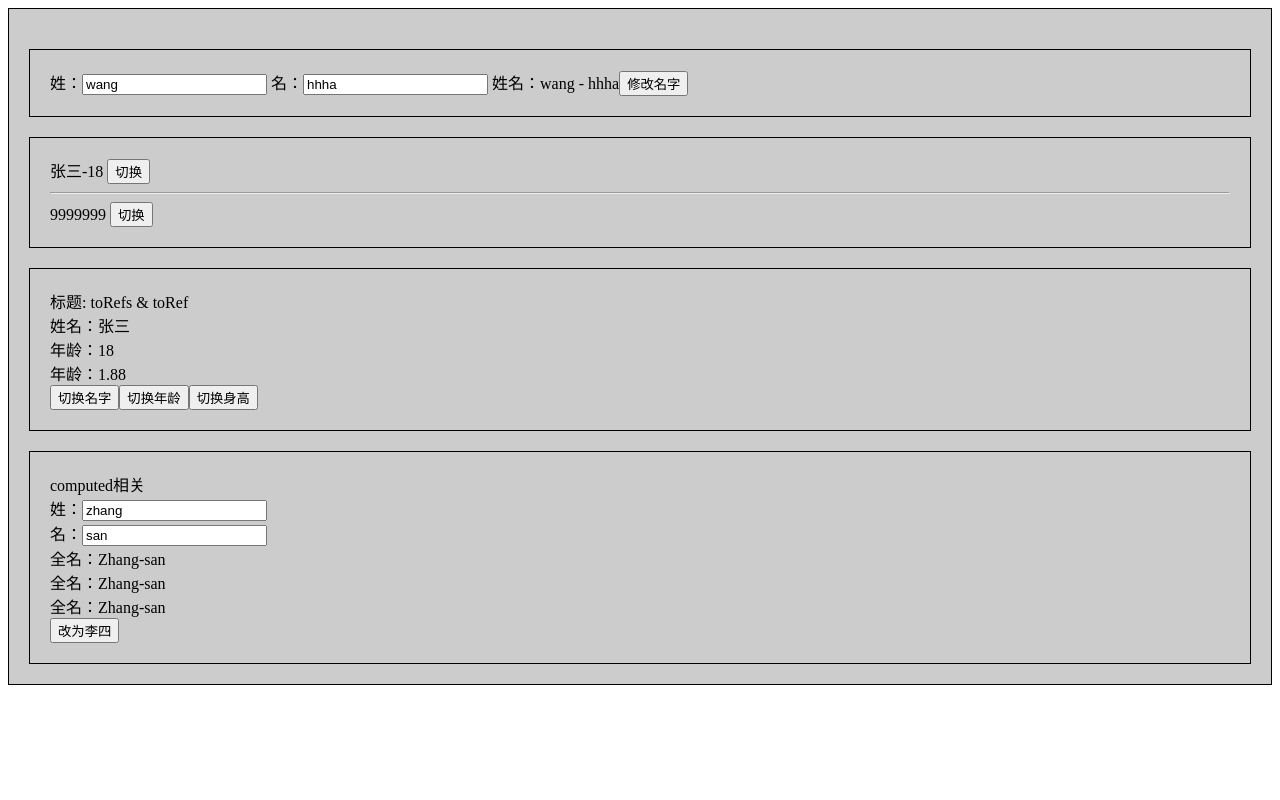
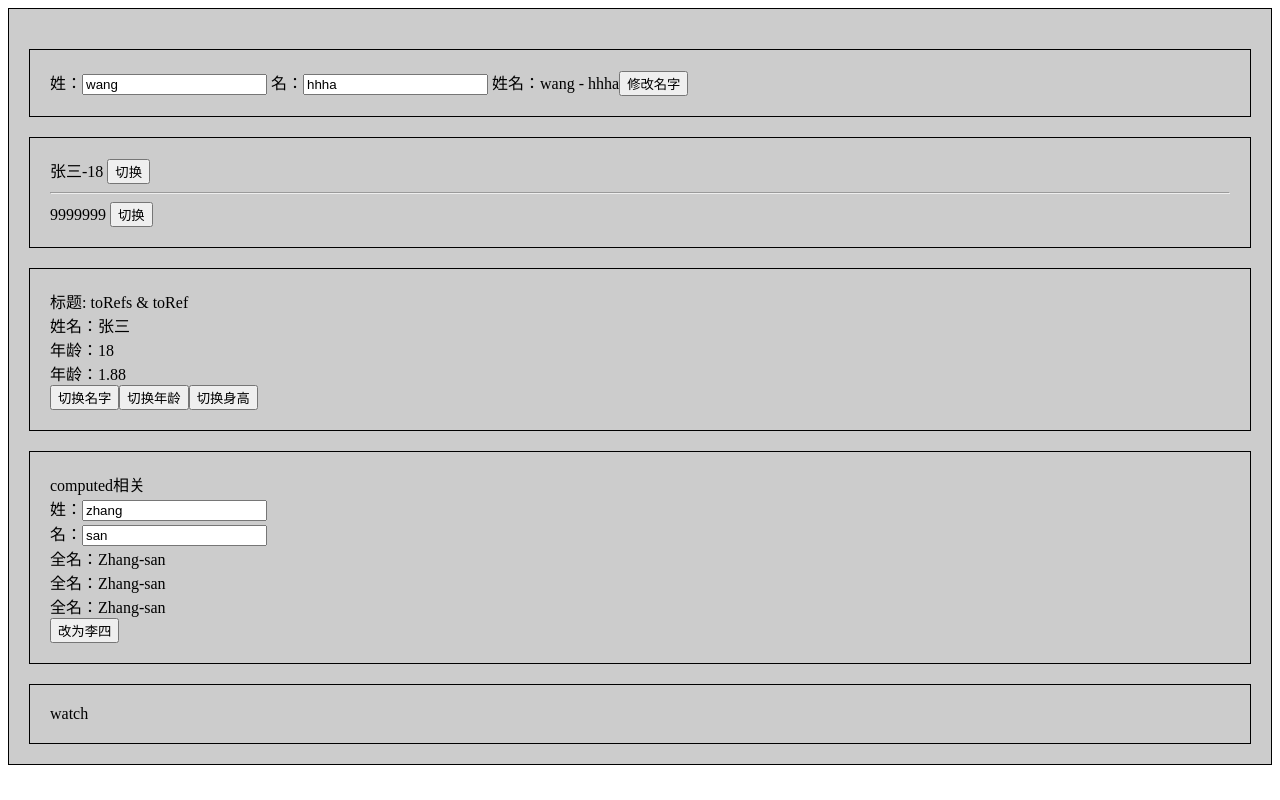
Before and after one commit to xiaodongxier/vue3_vite_ts_202401, a Vue app: page / in a window 1280 px wide. Built offline with nearby package versions, Linux system fonts and the light colour scheme.

Commit message:
note-sync syncing

```diff
--- a/src/App.vue
+++ b/src/App.vue
@@ -10,6 +10,7 @@
     <Child />
     <toRefs />
     <computed/>
+    <watch/>
   </div>
 </template>
 
@@ -18,6 +19,7 @@ import Preson from './components/Preson.vue';
 import Child from './components/Child.vue';
 import toRefs from './components/toRefs.vue';
 import computed from './components/computed.vue';
+import watch from './components/watch.vue';
 
 export default {
   name: 'test',
@@ -25,7 +27,8 @@ export default {
     Preson,
     Child,
     toRefs,
-    computed
+    computed,
+    watch
   },
   data() {
     return {
```
